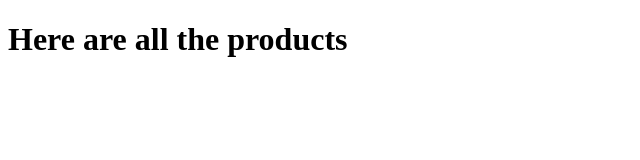
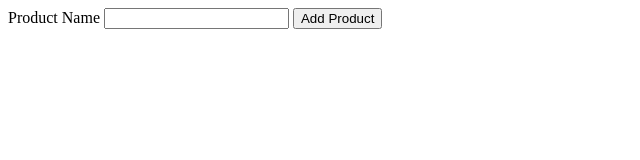
Before and after one commit to Artemiss1509/JS-learn, a website: page view/product.html in a window 1280 px wide. Shown: the whole page, without its empty margins (0-640 px from the left). Drawn offline with Linux system fonts and the light colour scheme.

Commit message:
GET request with HTML-2

```diff
--- a/view/product.html
+++ b/view/product.html
@@ -4,6 +4,11 @@
         <title>Products</title>
     </head>
     <body>
-        <h1>Here are all the products</h1>
+        <form>
+            <label for="product">Product Name</label>
+            <input type="text" id="product" name="productName">
+            <button type="submit">Add Product</button>
+
+        </form>
     </body>
 </html>
```
